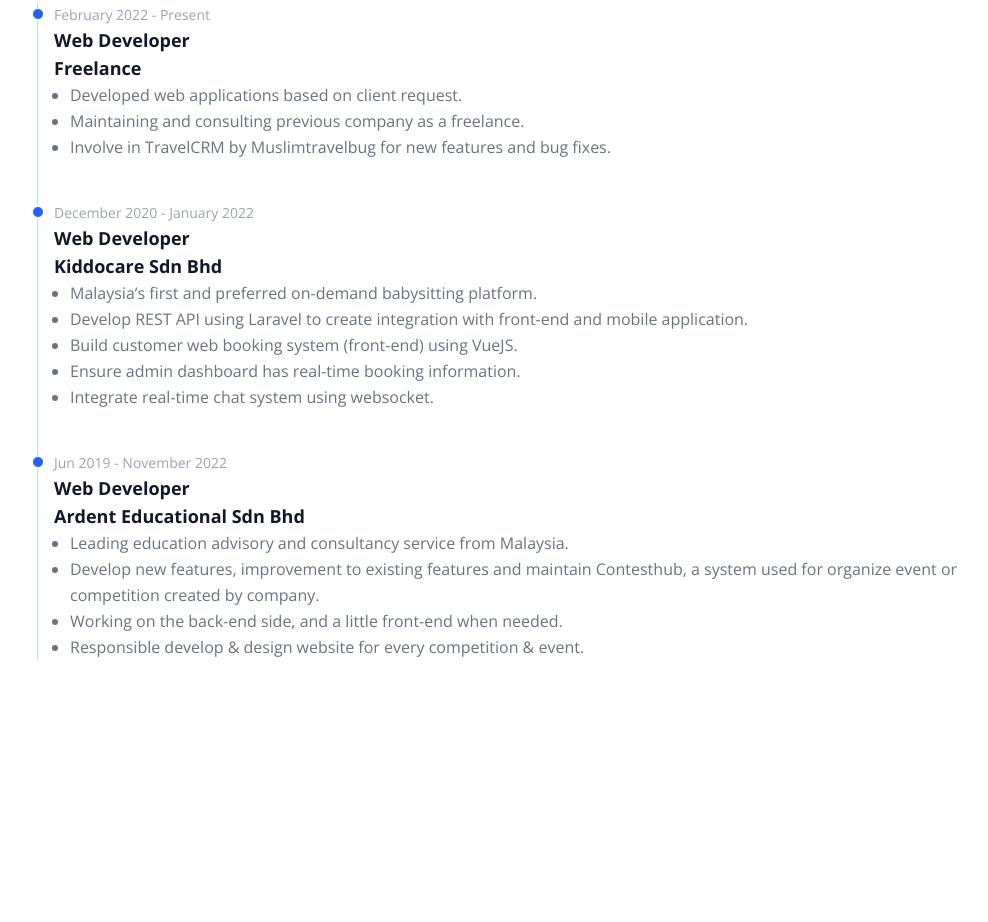
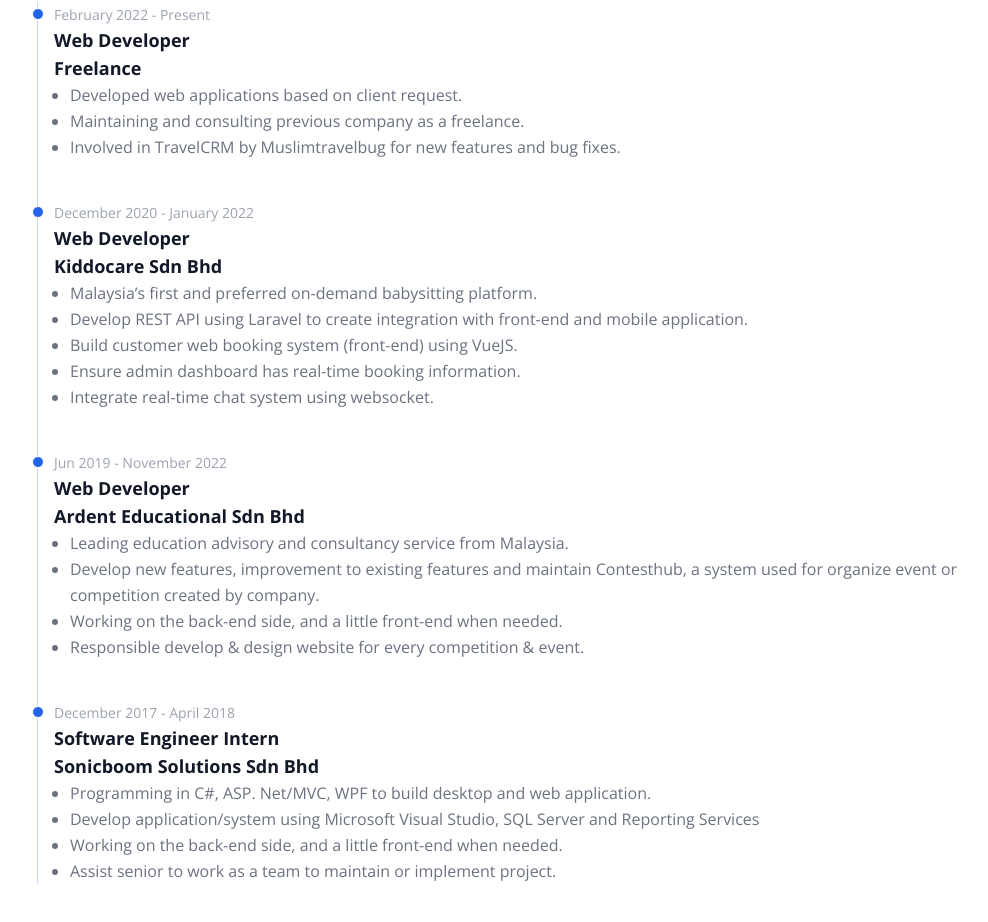
Before and after one commit to fuadps/Portfolio, a Vue app: page / in a window 1280 px wide. Shown: the part 1960-2882 px from the top of the page, without its empty margins (107-1095 px from the left). Before the commit the page ends 2724 px from the top, so only its background shows below. Built offline with nearby package versions, Linux system fonts and the light colour scheme.

Commit message:
update experience

```diff
--- a/src/components/ExperienceSection.vue
+++ b/src/components/ExperienceSection.vue
@@ -7,7 +7,7 @@
     items: [
       "Developed web applications based on client request.",
       "Maintaining and consulting previous company as a freelance.",
-      "Involve in TravelCRM by Muslimtravelbug for new features and bug fixes.",
+      "Involved in TravelCRM by Muslimtravelbug for new features and bug fixes.",
     ],
   },
 
@@ -33,6 +33,18 @@
       "Develop new features, improvement to existing features and maintain Contesthub, a system used for organize event or competition created by company.",
       "Working on the back-end side, and a little front-end when needed.",
       "Responsible develop & design website for every competition & event.",
+    ],
+  },
+
+  {
+    position: "Software Engineer Intern",
+    company: "Sonicboom Solutions Sdn Bhd",
+    duration: "December 2017 - April 2018",
+    items: [
+      "Programming in C#, ASP. Net/MVC, WPF to build desktop and web application.",
+      "Develop application/system using Microsoft Visual Studio, SQL Server and Reporting Services",
+      "Working on the back-end side, and a little front-end when needed.",
+      "Assist senior to work as a team to maintain or implement project.",
     ],
   },
 ];
```
